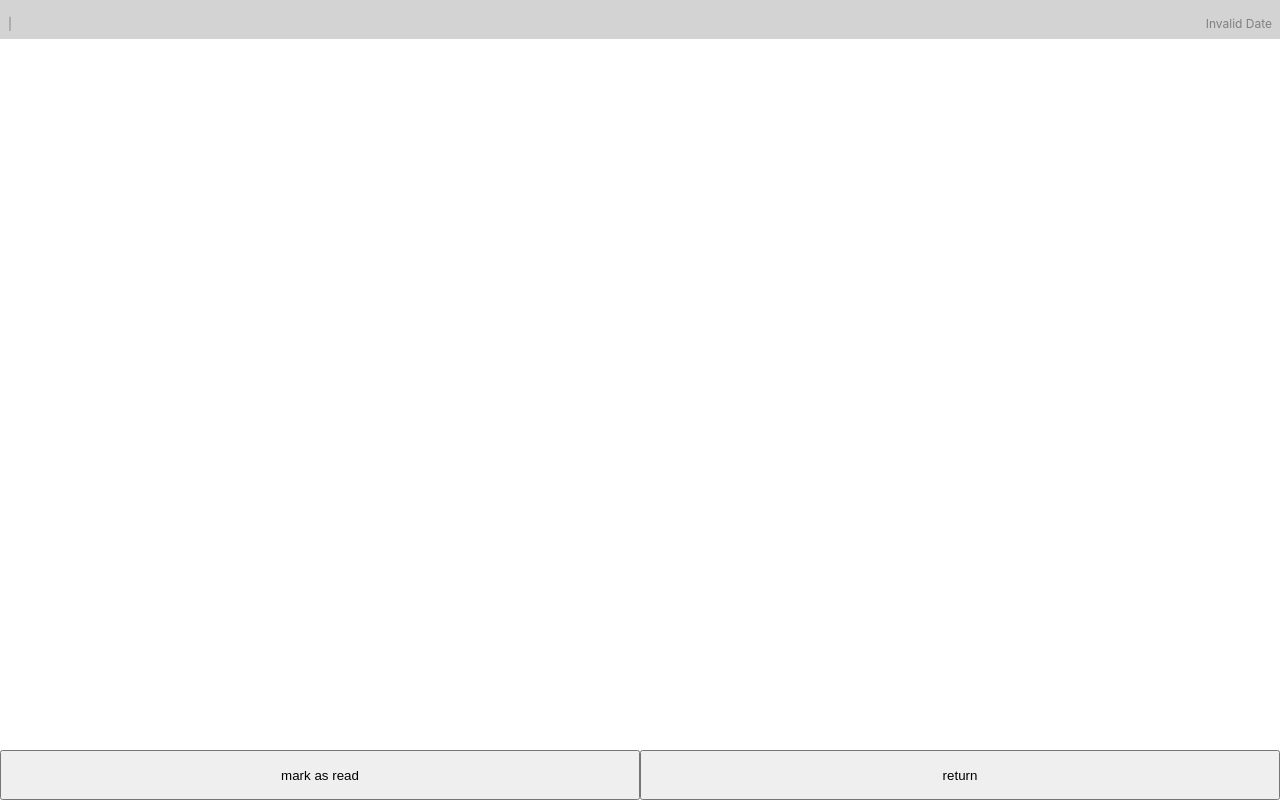
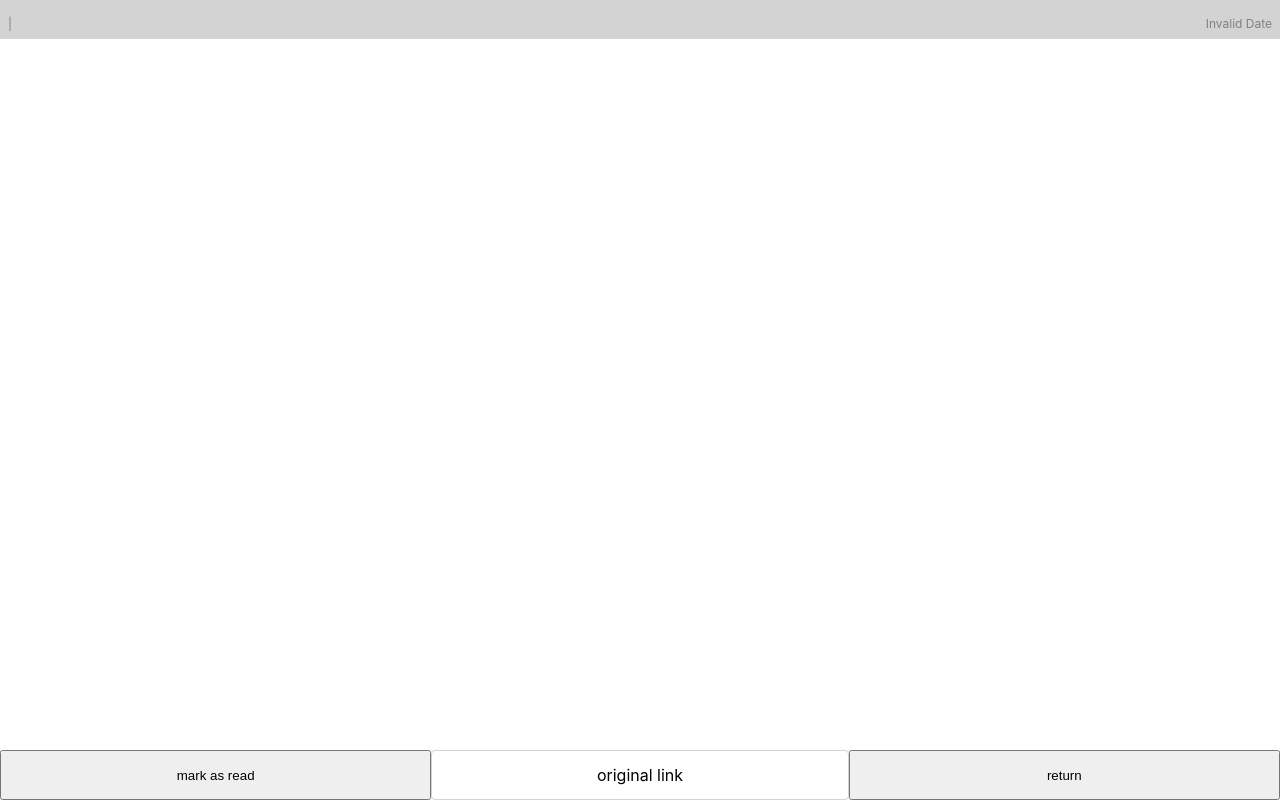
Before and after one commit to glacjay/random-feeds, a React (Create React App) app: page /#/Item in a window 1280 px wide. Built offline with nearby package versions, Linux system fonts and the light colour scheme.

Commit message:
feat: add original link button to the ItemPage

```diff
--- a/src/pages/ItemPage.js
+++ b/src/pages/ItemPage.js
@@ -95,6 +95,15 @@ export default observer(function ItemPage(props) {
         >
           mark as read
         </button>
+        <a
+          href={item?.canonical?.[0]?.href}
+          target="_blank"
+          rel="noopener noreferrer"
+          className="flex-row justify-center align-center"
+          style={{ flex: 1, border: '1px solid lightgray', borderRadius: 4 }}
+        >
+          original link
+        </a>
         <button onClick={() => props.history.goBack()} disabled={isSubmitting} style={{ flex: 1 }}>
           return
         </button>
```
